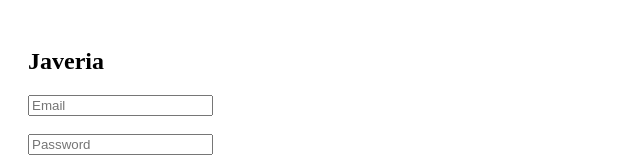
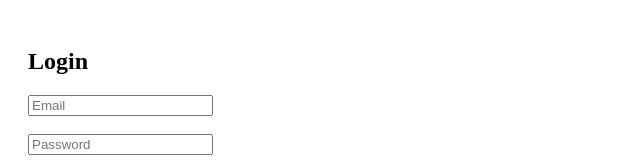
Before and after one commit to Javeria-Zaheer/Lemon, a React (Create React App) app: page / in a window 1280 px wide. Shown: the top 160 px of the page, without its empty margins (0-640 px from the left). Built offline with nearby package versions, Linux system fonts and the light colour scheme.

Commit message:
work-done

```diff
--- a/src/App.js
+++ b/src/App.js
@@ -26,7 +26,7 @@ function App() {
 
   return (
     <div style={{ padding: "20px" }}>
-      <h2>{isLogin ? "Javeria" : "Zaheer"}</h2>
+      <h2>{isLogin ? "Login" : "Register"}</h2>
       <input
         type="email"
         placeholder="Email"
```
